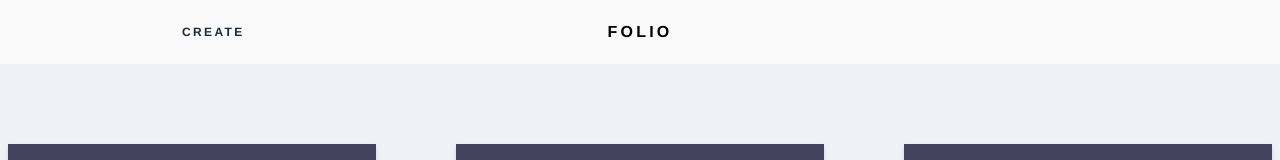
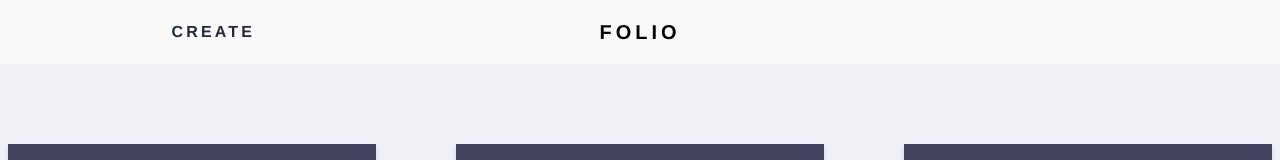
Before and after one commit to SGTMAX0723/Senior_Project, a Next.js app in the folder folio/: page / in a window 1280 px wide. Shown: the top 160 px of the page. Built offline with nearby package versions, Linux system fonts and the light colour scheme.

Commit message:
Minor display fixes
Resized font for Folio and Create text on dashboard pages and attempted font style corrections in browser mismatch

```diff
--- a/folio/components/NavBar.js
+++ b/folio/components/NavBar.js
@@ -8,12 +8,12 @@ const NavBar = () => {
                             bg-zinc-50 text-zinc-50">
 
                 <Link href="/signin" class="text-gray-800 justify-self-center mr-42 px-4 py-2
-                            font-semibold text-xs tracking-[.20em]">
+                            font-semibold text-s tracking-[.20em]">
                     CREATE
                 </Link>
                 <div className='relative flex items-center justify-center
                                 h-16
-                                text-l font-semibold tracking-[.20em] text-black'>
+                                text-xl font-semibold tracking-[.20em] text-black'>
                     <h1>FOLIO</h1>
                 </div>
             </div>
--- a/folio/components/NavBarLogged.js
+++ b/folio/components/NavBarLogged.js
@@ -11,9 +11,7 @@ const NavBarlogged = () => {
                                 font-semibold text-s tracking-[.20em] col-start-1">
                     CREATE
                 </button>
-                {/* <div className="relative flex items-center justify-center xl:visible lg:visible md:invisible min-[0px]:invisible max-sm:invisible">
-                    <SearchBar icon={<IoIosSearch size="20"/> } text={<p className='pl-2 items-center text-zinc-500'> Search users or projects</p>}/>
-                </div> */}
+
                 <div className="flex relative mx-auto text-zinc-500 xl:visible lg:visible md:invisible min-[0px]:invisible max-sm:invisible">
                     <input className="bg-zinc-50 h-10 w-64 pl-10 text-sm focus:outline-none tracking-[.07em]" type="search" name="search" placeholder="Search users or projects"/>
                     <button type="submit" className="absolute inset-y-0 left-0 mx-auto items-center">
--- a/folio/components/SideBar.js
+++ b/folio/components/SideBar.js
@@ -14,7 +14,7 @@ const SideBar = () => {
 
                 <div className='relative flex items-center
                                 h-16 pl-[26px]
-                                text-l font-semibold tracking-[.20em]'>
+                                text-xl font-semibold tracking-[.20em]'>
                     <h1>FOLIO</h1>
                 </div>
 
--- a/folio/tailwind.config.js
+++ b/folio/tailwind.config.js
@@ -1,4 +1,6 @@
 /** @type {import('tailwindcss').Config} */
+const defaultTheme = require('tailwindcss/defaultTheme')
+
 module.exports = {
   content: [
     "./app/**/*.{js,ts,jsx,tsx}",
@@ -10,7 +12,7 @@ module.exports = {
   ],
   theme: {
     fontFamily: {
-      'sans': 'Helvetica Neue'
+      'sans': ['Helvetica Neue', ...defaultTheme.fontFamily.sans]
     },
     extend: {
       colors: {
```
